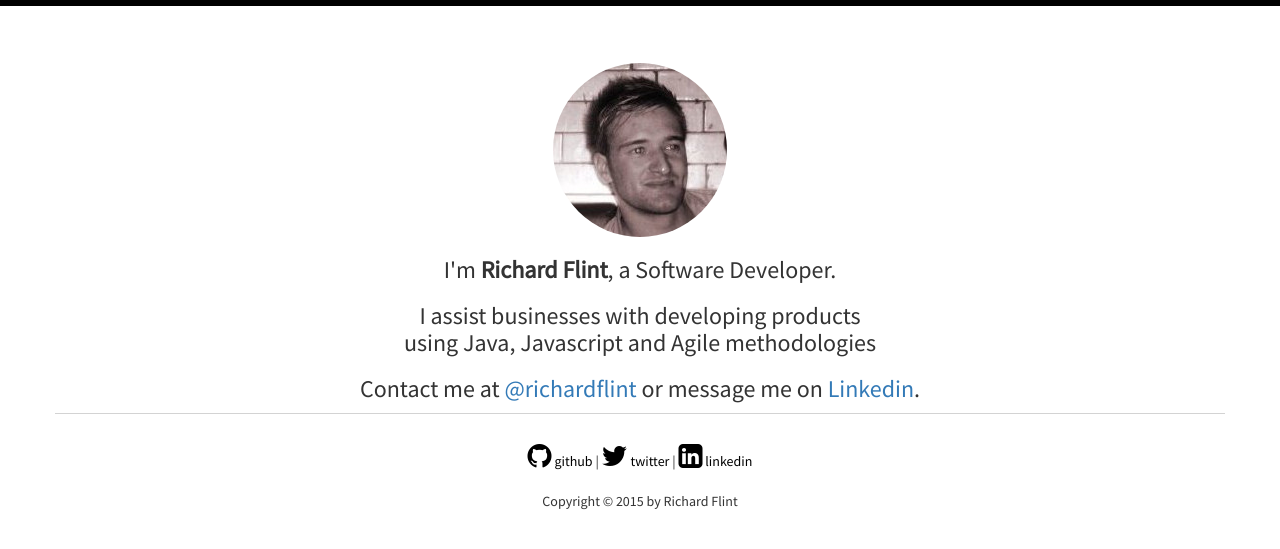
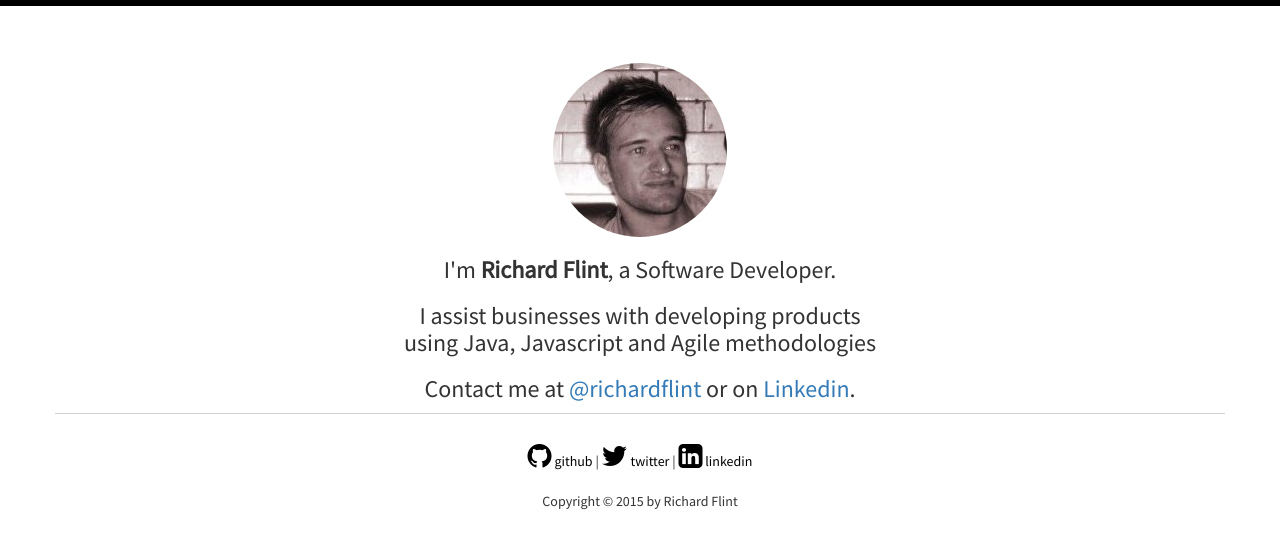
Before and after one commit to richardflint/richardflint.github.io, a Jekyll site: the page built from index.html, in a window 1280 px wide. Shown: the top 549 px of the page. Built offline with Jekyll 4.4.1, drawn with Linux system fonts in a browser that asks for light colours; nearby versions of some CDN libraries.

Commit message:
correcting sentence

```diff
--- a/index.html
+++ b/index.html
@@ -9,6 +9,6 @@ layout: default
 
   <h3>I'm <strong>Richard Flint</strong>, a Software Developer.</h3>
   <h3>I assist businesses with developing products <br/> using Java, Javascript and Agile methodologies</h3>
-  <h3>Contact me at <a href="https://twitter.com/richardflint">@richardflint</a> or message me on <a href="https://uk.linkedin.com/in/richardflint">Linkedin</a>.</h3>
+  <h3>Contact me at <a href="https://twitter.com/richardflint">@richardflint</a> or on <a href="https://uk.linkedin.com/in/richardflint">Linkedin</a>.</h3>
 
 </section>
```
